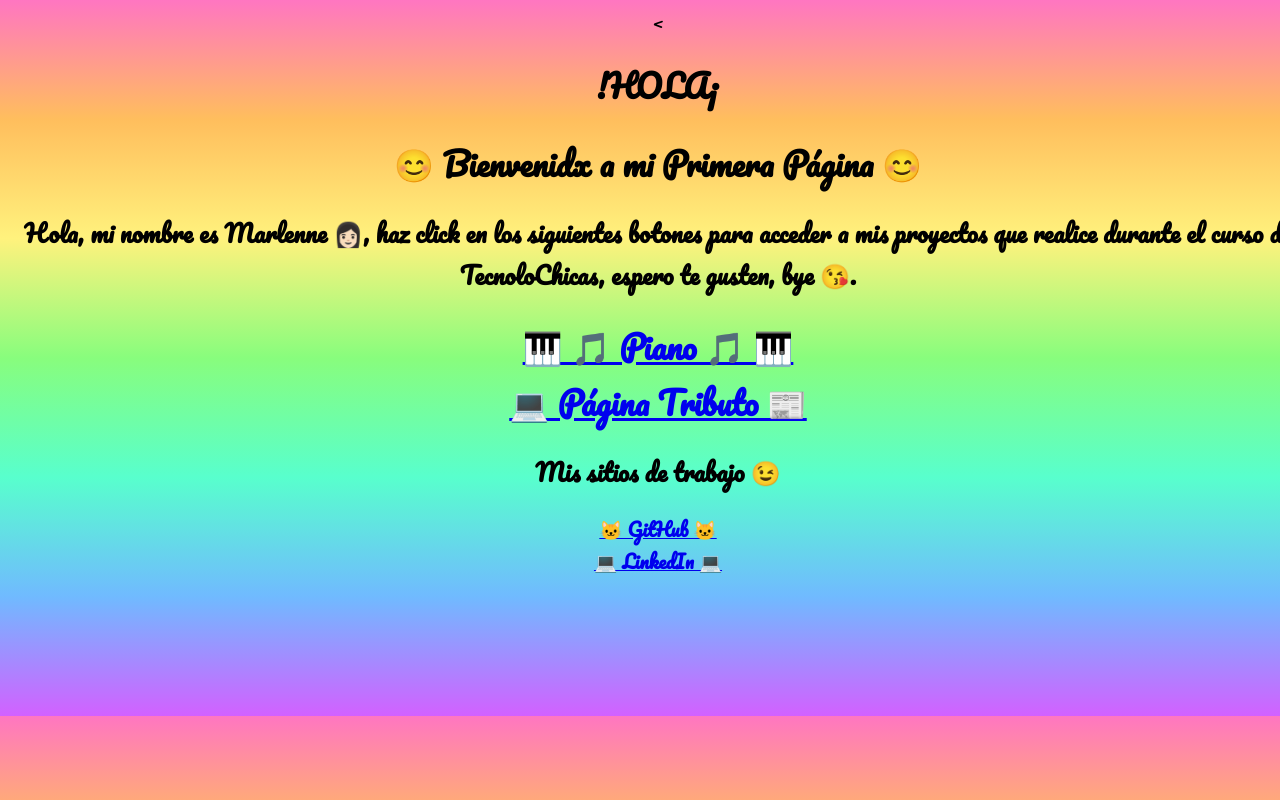
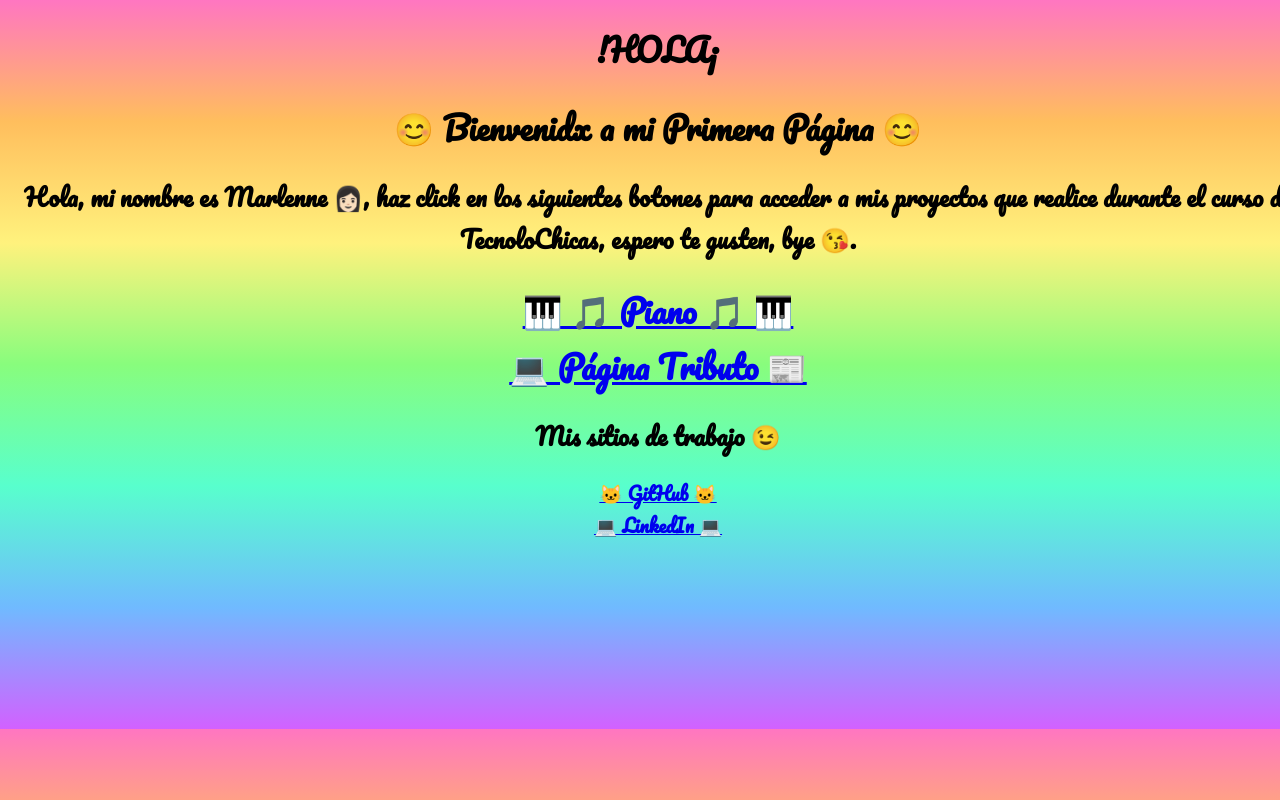
Before and after one commit to MARLENNE2004/ProtectoFinal1, a plain HTML site: page index.html in a window 1280 px wide. Shown: the top 800 px of the page. Drawn offline with Linux system fonts and the light colour scheme.

Commit message:
Update index.html

```diff
--- a/index.html
+++ b/index.html
@@ -20,7 +20,7 @@
     <body>
         <header>
         <center>
-            <<h1> !HOLA¡ </h1>
+            <h1> !HOLA¡ </h1>
             <h1> &#128522 Bienvenidx a mi Primera Página &#128522 </h1>
         </center>
         </header>
```
